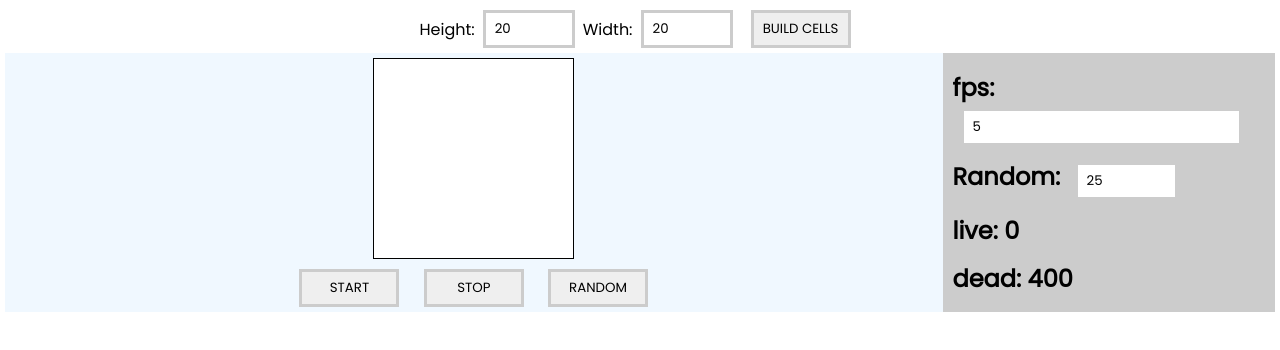
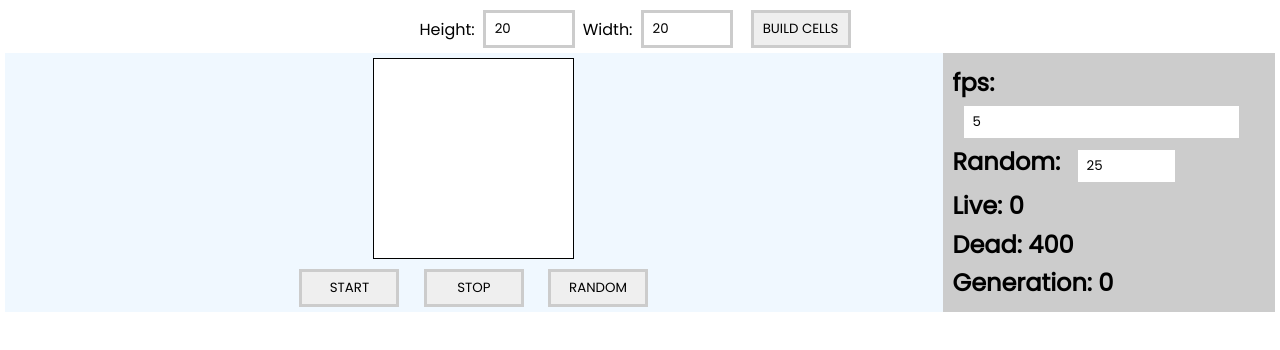
Before and after one commit to samerkinaan92/Conway-s-Game-of-Life, a plain HTML site: page index.html in a window 1280 px wide. Both pictures are taken after a click on the button "build cells". Drawn offline with Linux system fonts and the light colour scheme.

Commit message:
add generation

```diff
--- a/index.html
+++ b/index.html
@@ -29,8 +29,9 @@
         <aside class="control info">
             <div><label>fps: </label><input type="number" id="fpsIn" value="5"></div>
             <div><label>Random: </label><input type="number" id="randNum" value="25" max="100" min="0"></div>
-            <div><label>live: </label><span id="liveCount"></span></div>
-            <div><label>dead: </label><span id="deadCount"></span></div>
+            <div><label>Live: </label><span id="liveCount"></span></div>
+            <div><label>Dead: </label><span id="deadCount"></span></div>
+            <div><label>Generation: </label><span id="genCount"></span></div>
         </aside>
     </main>
     <script src="./js/main.js"></script>
--- a/js/main.js
+++ b/js/main.js
@@ -1,6 +1,6 @@
 let height, width;
 let myFp, liveCount,
-    deadCount;
+    deadCount, genCount;
 let stopped = true;
 
 
@@ -27,6 +27,7 @@ function buildCells() {
         //init dead and live count
         deadCount = height * width;
         liveCount = 0;
+        genCount = 0;
         updateCount();
 
 
@@ -114,7 +115,7 @@ function frame() {
     if (!isChange) {
         stop();
     }
-
+    genCount++;
     updateCount();
 }
 
@@ -181,11 +182,13 @@ function isCellLive(i, j) {
 function updateCount() {
     $('#liveCount').text(liveCount);
     $('#deadCount').text(deadCount);
+    $('#genCount').text(genCount);
 }
 
 function randomCells() {
     deadCount = width * height;
     liveCount = 0;
+    genCount = 0;
     stop();
     let randPer = $('#randNum').val();
     if (randPer < 0) {
```
